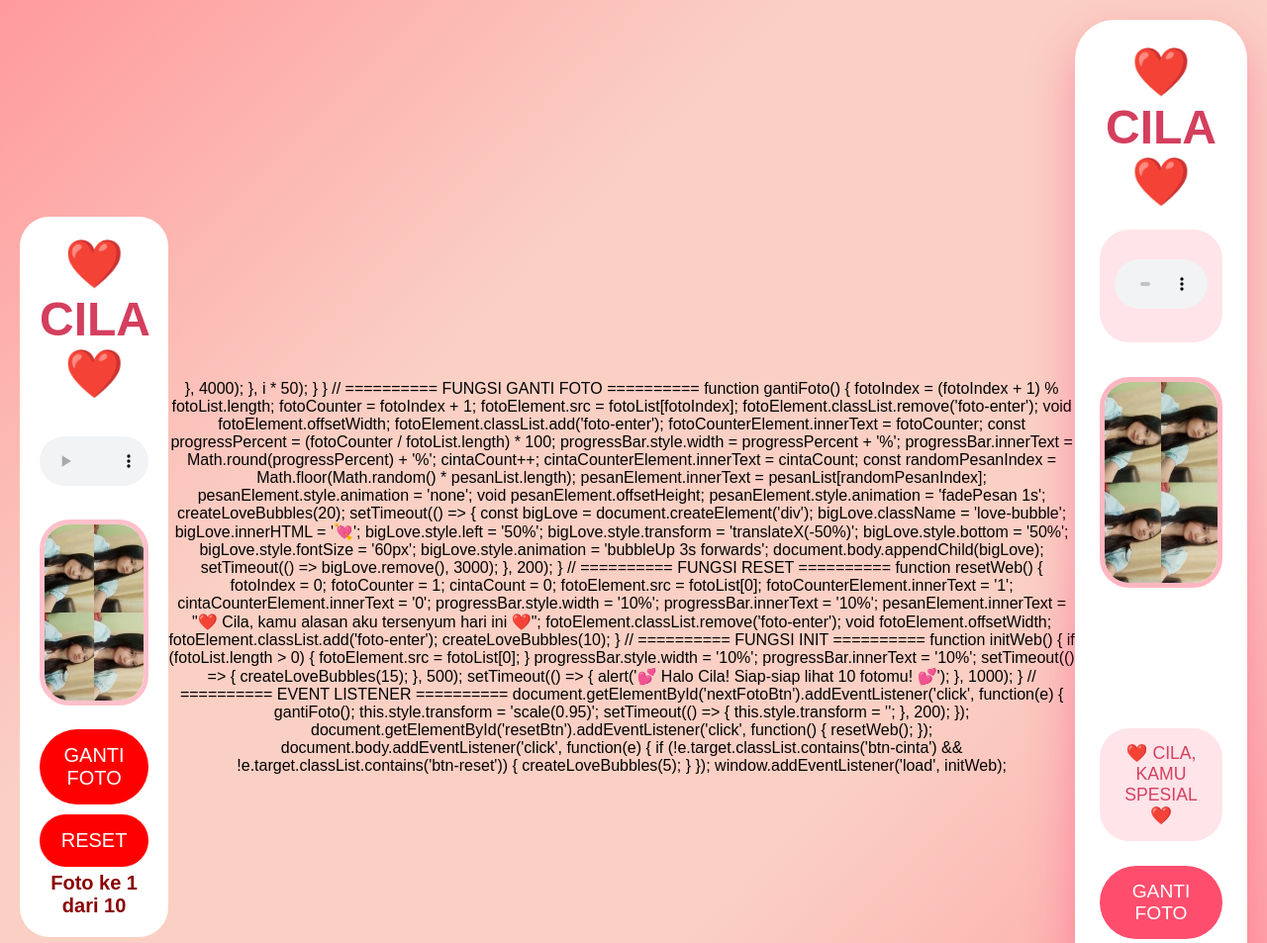
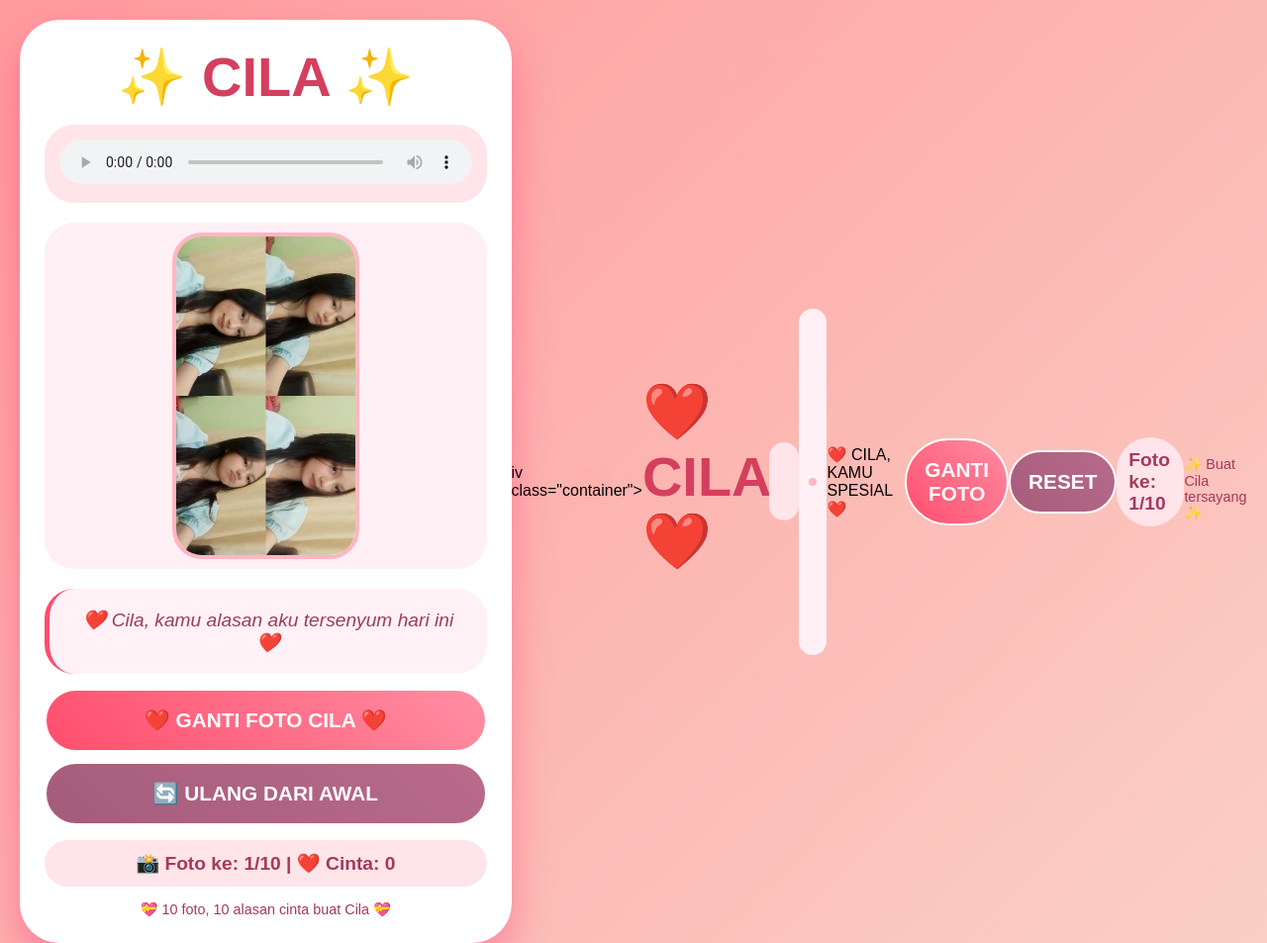
Before and after one commit to Reccrajaiblis/rexxrajaiblis.github.io, a plain HTML site: page index.html in a window 1280 px wide. Shown: the top 953 px of the page at 99% size. Drawn offline with Linux system fonts and the light colour scheme.

Commit message:
Update index.html

```diff
--- a/index.html
+++ b/index.html
@@ -1,77 +1,206 @@
 <!DOCTYPE html>
-<html>
+<html lang="id">
 <head>
-    <title>CILA ❤️</title>
+    <meta charset="UTF-8">
+    <meta name="viewport" content="width=device-width, initial-scale=1.0">
+    <title>❤️ CILA - 10 Foto Spesial ❤️</title>
     <style>
+        * {
+            margin: 0;
+            padding: 0;
+            box-sizing: border-box;
+        }
+
         body {
-            background: hotpink;
+            background: linear-gradient(135deg, #ff9a9e, #fad0c4);
+            min-height: 100vh;
+            display: flex;
+            justify-content: center;
+            align-items: center;
+            padding: 20px;
+            font-family: Arial, sans-serif;
+        }
+
+        .container {
+            max-width: 500px;
+            width: 100%;
+            background: white;
+            border-radius: 40px;
+            padding: 25px;
             text-align: center;
-            padding: 20px;
-            font-family: Arial;
+            box-shadow: 0 20px 40px rgba(255, 0, 100, 0.3);
+            position: relative;
+            z-index: 10;
         }
-        .kotak {
-            background: white;
-            max-width: 400px;
-            margin: auto;
-            padding: 20px;
+
+        h1 {
+            color: #d43f5e;
+            font-size: 3.5em;
+            margin-bottom: 10px;
+        }
+
+        .music-player {
+            background: #ffe4e9;
             border-radius: 30px;
-        }
-        h1 {
-            color: red;
-            font-size: 50px;
-            margin: 0;
-        }
-        img {
-            width: 100%;
-            max-height: 350px;
-            border-radius: 30px;
-            border: 5px solid pink;
+            padding: 15px;
             margin: 15px 0;
         }
-        button {
-            background: red;
+
+        audio {
+            width: 100%;
+            height: 45px;
+        }
+
+        .foto-container {
+            margin: 20px 0;
+            display: flex;
+            justify-content: center;
+            align-items: center;
+            min-height: 350px;
+            background: #fff0f5;
+            border-radius: 30px;
+            padding: 10px;
+        }
+
+        #fotoCila {
+            max-width: 100%;
+            max-height: 330px;
+            border-radius: 30px;
+            border: 4px solid #ffb6c1;
+            transition: all 0.5s;
+        }
+
+        .foto-enter {
+            animation: fotoMasuk 0.8s ease-out;
+        }
+
+        @keyframes fotoMasuk {
+            0% { opacity: 0; transform: scale(0.5) rotate(-5deg); }
+            100% { opacity: 1; transform: scale(1) rotate(0); }
+        }
+
+        .btn-group {
+            display: flex;
+            flex-direction: column;
+            gap: 10px;
+            margin: 15px 0;
+        }
+
+        .btn-cinta {
+            background: linear-gradient(45deg, #ff4d6d, #ff8fa3);
             color: white;
             border: none;
-            padding: 15px;
+            padding: 18px;
+            font-size: 1.3em;
+            border-radius: 60px;
+            cursor: pointer;
+            font-weight: bold;
+            border: 2px solid white;
+            transition: all 0.3s;
+        }
+
+        .btn-cinta:active {
+            transform: scale(0.95);
+        }
+
+        .btn-reset {
+            background: linear-gradient(45deg, #a55c7b, #b86b8b);
+        }
+
+        .pesan-romantis {
+            background: rgba(255, 240, 245, 0.9);
+            border-radius: 30px;
+            padding: 20px;
+            margin: 15px 0;
+            font-size: 1.2em;
+            color: #9d3b5c;
+            font-style: italic;
+            border-left: 5px solid #ff4d6d;
+            animation: fadePesan 1s;
+            min-height: 80px;
+            display: flex;
+            align-items: center;
+            justify-content: center;
+        }
+
+        @keyframes fadePesan {
+            from { opacity: 0; transform: translateY(10px); }
+            to { opacity: 1; transform: translateY(0); }
+        }
+
+        .counter {
+            background: #ffe4e9;
+            color: #a53860;
+            padding: 12px;
+            border-radius: 40px;
+            margin: 15px 0;
+            font-size: 1.2em;
+            font-weight: bold;
+        }
+
+        .love-bubble {
+            position: fixed;
+            bottom: 0;
+            color: rgba(255, 80, 120, 0.8);
             font-size: 20px;
-            border-radius: 50px;
-            width: 100%;
-            margin: 5px 0;
+            pointer-events: none;
+            z-index: 9999;
+            animation: bubbleUp 4s linear forwards;
+            filter: drop-shadow(0 0 5px rgba(255, 0, 100, 0.5));
         }
-        audio {
-            width: 100%;
-            margin: 15px 0;
+
+        @keyframes bubbleUp {
+            0% { transform: translateY(0) scale(0.5); opacity: 1; }
+            100% { transform: translateY(-300px) scale(1.5); opacity: 0; }
         }
-        p {
-            font-size: 20px;
-            color: darkred;
-            font-weight: bold;
+
+        .footer {
+            margin-top: 15px;
+            color: #a53860;
+            font-size: 0.9em;
         }
     </style>
 </head>
 <body>
-    <div class="kotak">
-        <h1>❤️ CILA ❤️</h1>
+    <div class="container">
+        <h1>✨ CILA ✨</h1>
 
-        <!-- LAGU NYA -->
-        <audio controls>
-            <source src="https://raw.githubusercontent.com/Reccrajaiblis/rexxrajaiblis.github.io/main/videoplayback.webm">
-        </audio>
+        <!-- Music Player -->
+        <div class="music-player">
+            <audio controls>
+                <source src="https://raw.githubusercontent.com/Reccrajaiblis/rexxrajaiblis.github.io/main/videoplayback.webm" type="audio/webm">
+            </audio>
+        </div>
 
-        <!-- FOTO NYA -->
-        <img id="foto" src="https://raw.githubusercontent.com/Reccrajaiblis/rexxrajaiblis.github.io/main/IMG-20260308-WA0040.jpg">
+        <!-- Foto Container -->
+        <div class="foto-container">
+            <img id="fotoCila" src="" alt="Foto Cila" class="foto-enter">
+        </div>
 
-        <!-- TOMBOL -->
-        <button onclick="gantiFoto()">GANTI FOTO</button>
-        <button onclick="resetFoto()">RESET</button>
+        <!-- Pesan Romantis -->
+        <div class="pesan-romantis" id="pesanRomantis">
+            ❤️ Cila, kamu alasan aku tersenyum hari ini ❤️
+        </div>
 
-        <!-- PESAN -->
-        <p id="tulisan">Foto ke 1 dari 10</p>
+        <!-- Tombol -->
+        <div class="btn-group">
+            <button class="btn-cinta" id="nextFotoBtn">❤️ GANTI FOTO CILA ❤️</button>
+            <button class="btn-cinta btn-reset" id="resetBtn">🔄 ULANG DARI AWAL</button>
+        </div>
+
+        <!-- Counter -->
+        <div class="counter">
+            📸 Foto ke: <span id="fotoCounter">1</span>/10 | ❤️ Cinta: <span id="cintaCounter">0</span>
+        </div>
+
+        <div class="footer">
+            💝 10 foto, 10 alasan cinta buat Cila 💝
+        </div>
     </div>
 
     <script>
-        // 10 FOTO CILA (UDAH LENGKAP)
-        const daftarFoto = [
+        // === 10 FOTO CILA ===
+        const fotoList = [
             'https://raw.githubusercontent.com/Reccrajaiblis/rexxrajaiblis.github.io/main/IMG-20260308-WA0040.jpg',
             'https://raw.githubusercontent.com/Reccrajaiblis/rexxrajaiblis.github.io/main/IMG-20260308-WA0041.jpg',
             'https://raw.githubusercontent.com/Reccrajaiblis/rexxrajaiblis.github.io/main/IMG-20260308-WA0042.jpg',
@@ -84,57 +213,87 @@
             'https://raw.githubusercontent.com/Reccrajaiblis/rexxrajaiblis.github.io/main/Proyek%20Baru%201%20%5B9EBBBA2%5D.png'
         ];
 
-        let urutan = 0;
-        const gambar = document.getElementById('foto');
-        const keterangan = document.getElementById('tulisan');
+        // === PESAN ROMANTIS ===
+        const pesanList = [
+            "❤️ Cila, senyum kamu tuh kayak sunrise di hati aku.",
+            "🥰 Setiap liat foto kamu, rasanya dunia jadi indah.",
+            "💕 Dari 10 foto ini, yang paling aku suka ya kamu aslinya.",
+            "🌹 Cila, kamu tuh alasan aku bangun pagi dengan senyum.",
+            "✨ Kalo cinta itu berat, berarti aku angkat beban tiap hari mikirin kamu.",
+            "😘 10 foto, 10 alasan buat makin cinta sama kamu.",
+            "💗 Kamu tuh kayak bintang, selalu bersinar walaupun gelap.",
+            "🎈 Aku rela antri sepanjang hayat, asal ujungnya kamu.",
+            "💘 Cilaaaa... tahu gak? aku lagi senyum-senyum sendiri ngetik ini.",
+            "🔥 Pokoknya, Cila is the best thing in my life!"
+        ];
 
-        function gantiFoto() {
-            urutan = urutan + 1;
-            if (urutan > 9) urutan = 0;
-            gambar.src = daftarFoto[urutan];
-            keterangan.innerText = 'Foto ke ' + (urutan + 1) + ' dari 10';
-        }
+        // Variabel
+        let fotoIndex = 0;
+        let fotoCounter = 1;
+        let cintaCount = 0;
 
-        function resetFoto() {
-            urutan = 0;
-            gambar.src = daftarFoto[0];
-            keterangan.innerText = 'Foto ke 1 dari 10';
-        }
-    </script>
-</body>
-</html> }, 4000);
+        // Element references
+        const fotoElement = document.getElementById('fotoCila');
+        const fotoCounterElement = document.getElementById('fotoCounter');
+        const cintaCounterElement = document.getElementById('cintaCounter');
+        const pesanElement = document.getElementById('pesanRomantis');
+
+        // Fungsi Love Bubbles
+        function createLoveBubbles(jumlah = 15) {
+            const loveSymbols = ['❤️', '💕', '💗', '💓', '💖', '💘', '💝'];
+
+            for (let i = 0; i < jumlah; i++) {
+                setTimeout(() => {
+                    const bubble = document.createElement('div');
+                    bubble.className = 'love-bubble';
+                    bubble.innerHTML = loveSymbols[Math.floor(Math.random() * loveSymbols.length)];
+                    bubble.style.left = Math.random() * window.innerWidth + 'px';
+                    bubble.style.fontSize = (Math.random() * 30 + 15) + 'px';
+
+                    const hue = Math.random() * 20 + 340;
+                    bubble.style.color = `hsl(${hue}, 80%, 70%)`;
+
+                    document.body.appendChild(bubble);
+
+                    setTimeout(() => {
+                        bubble.remove();
+                    }, 4000);
                 }, i * 50);
             }
         }
 
-        // ========== FUNGSI GANTI FOTO ==========
+        // Fungsi Ganti Foto
         function gantiFoto() {
             fotoIndex = (fotoIndex + 1) % fotoList.length;
             fotoCounter = fotoIndex + 1;
 
             fotoElement.src = fotoList[fotoIndex];
 
+            // Animasi
             fotoElement.classList.remove('foto-enter');
             void fotoElement.offsetWidth;
             fotoElement.classList.add('foto-enter');
 
+            // Update counter
             fotoCounterElement.innerText = fotoCounter;
 
-            const progressPercent = (fotoCounter / fotoList.length) * 100;
-            progressBar.style.width = progressPercent + '%';
-            progressBar.innerText = Math.round(progressPercent) + '%';
-
+            // Tambah cinta
             cintaCount++;
             cintaCounterElement.innerText = cintaCount;
 
+            // Ganti pesan random
             const randomPesanIndex = Math.floor(Math.random() * pesanList.length);
             pesanElement.innerText = pesanList[randomPesanIndex];
+
+            // Animasi pesan
             pesanElement.style.animation = 'none';
             void pesanElement.offsetHeight;
             pesanElement.style.animation = 'fadePesan 1s';
 
+            // Munculin love bubbles
             createLoveBubbles(20);
 
+            // Love besar di tengah
             setTimeout(() => {
                 const bigLove = document.createElement('div');
                 bigLove.className = 'love-bubble';
@@ -150,7 +309,7 @@
             }, 200);
         }
 
-        // ========== FUNGSI RESET ==========
+        // Fungsi Reset
         function resetWeb() {
             fotoIndex = 0;
             fotoCounter = 1;
@@ -159,8 +318,6 @@
             fotoElement.src = fotoList[0];
             fotoCounterElement.innerText = '1';
             cintaCounterElement.innerText = '0';
-            progressBar.style.width = '10%';
-            progressBar.innerText = '10%';
             pesanElement.innerText = "❤️ Cila, kamu alasan aku tersenyum hari ini ❤️";
 
             fotoElement.classList.remove('foto-enter');
@@ -170,28 +327,12 @@
             createLoveBubbles(10);
         }
 
-        // ========== FUNGSI INIT ==========
-        function initWeb() {
-            if (fotoList.length > 0) {
-                fotoElement.src = fotoList[0];
-            }
+        // Init
+        fotoElement.src = fotoList[0];
 
-            progressBar.style.width = '10%';
-            progressBar.innerText = '10%';
-
-            setTimeout(() => {
-                createLoveBubbles(15);
-            }, 500);
-
-            setTimeout(() => {
-                alert('💕 Halo Cila! Siap-siap lihat 10 fotomu! 💕');
-            }, 1000);
-        }
-
-        // ========== EVENT LISTENER ==========
+        // Event Listeners
         document.getElementById('nextFotoBtn').addEventListener('click', function(e) {
             gantiFoto();
-
             this.style.transform = 'scale(0.95)';
             setTimeout(() => {
                 this.style.transform = '';
@@ -202,121 +343,20 @@
             resetWeb();
         });
 
+        // Klik di mana aja
         document.body.addEventListener('click', function(e) {
             if (!e.target.classList.contains('btn-cinta') && !e.target.classList.contains('btn-reset')) {
                 createLoveBubbles(5);
             }
         });
 
-        window.addEventListener('load', initWeb);
+        // Welcome
+        setTimeout(() => {
+            createLoveBubbles(15);
+        }, 500);
     </script>
 </body>
-</html>
-<!DOCTYPE html>
-<html lang="id">
-<head>
-    <meta charset="UTF-8">
-    <meta name="viewport" content="width=device-width, initial-scale=1.0">
-    <title>❤️ 10 Foto Cila ❤️</title>
-    <style>
-        * {
-            margin: 0;
-            padding: 0;
-            box-sizing: border-box;
-        }
-
-        body {
-            background: linear-gradient(135deg, #ff9a9e, #fad0c4, #fad0c4, #ff9a9e);
-            min-height: 100vh;
-            display: flex;
-            justify-content: center;
-            align-items: center;
-            padding: 20px;
-            font-family: Arial, sans-serif;
-        }
-
-        .container {
-            max-width: 500px;
-            width: 100%;
-            background: white;
-            border-radius: 40px;
-            padding: 25px;
-            text-align: center;
-            box-shadow: 0 20px 50px rgba(255, 0, 100, 0.3);
-        }
-
-        h1 {
-            color: #d43f5e;
-            font-size: 3em;
-            margin-bottom: 20px;
-        }
-
-        /* Music Player */
-        .music-player {
-            background: #ffe4e9;
-            border-radius: 30px;
-            padding: 15px;
-            margin: 20px 0;
-        }
-
-        audio {
-            width: 100%;
-            height: 50px;
-        }
-
-        .foto-container {
-            margin: 20px 0;
-            min-height: 350px;
-        }
-
-        #fotoCila {
-            max-width: 100%;
-            max-height: 350px;
-            border-radius: 30px;
-            border: 5px solid #ffb6c1;
-        }
-
-        .btn-cinta {
-            background: #ff4d6d;
-            color: white;
-            border: none;
-            padding: 15px 30px;
-            font-size: 1.2em;
-            border-radius: 50px;
-            cursor: pointer;
-            margin: 10px 0;
-            width: 100%;
-        }
-
-        .btn-reset {
-            background: #a55c7b;
-            margin-top: 5px;
-        }
-
-        .counter {
-            margin: 15px 0;
-            font-size: 1.2em;
-            color: #a53860;
-        }
-
-        .love-letter {
-            background: #ffe4e9;
-            padding: 15px;
-            border-radius: 30px;
-            margin: 15px 0;
-            font-size: 1.1em;
-            color: #d43f5e;
-            min-height: 70px;
-        }
-
-        .footer {
-            margin-top: 20px;
-            color: #a53860;
-        }
-    </style>
-</head>
-<body>
-    <div class="container">
+</html>iv class="container">
         <h1>❤️ CILA ❤️</h1>
 
         <!-- Player Lagu -->
```
